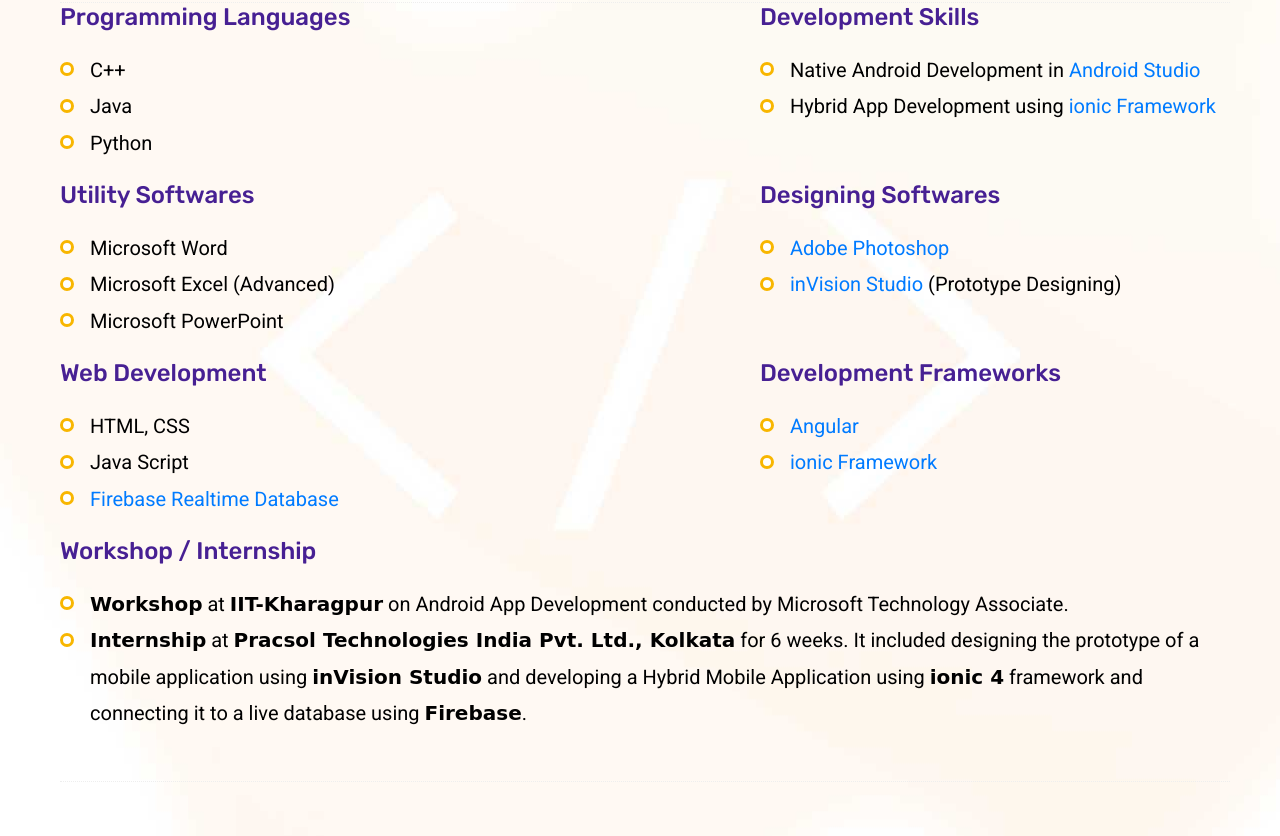
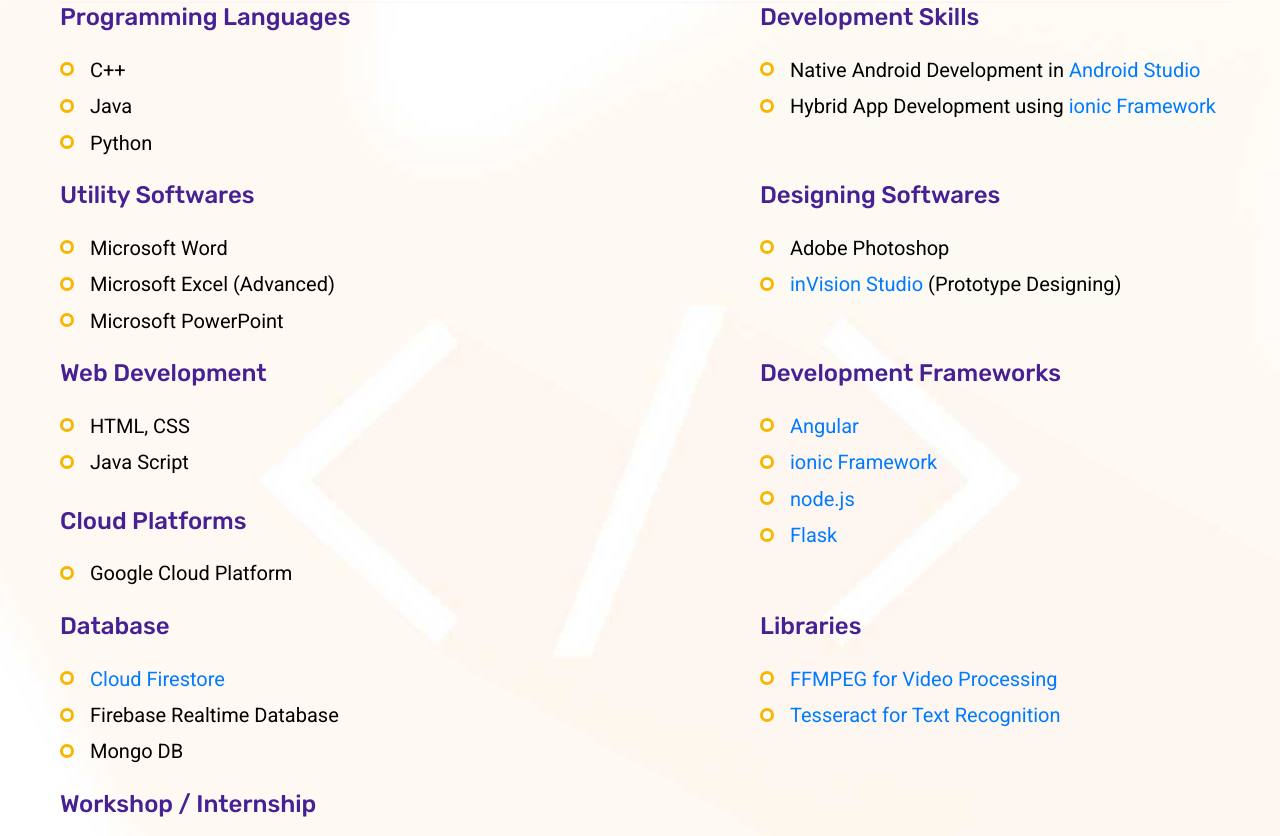
Before and after one commit to avinabaray/avinabaray-website, a plain HTML site: page skill-highlights.html in a window 1280 px wide. Shown: the part 358-1194 px from the top of the page. Drawn offline with Linux system fonts and the light colour scheme; a script that the page names is missing.

Commit message:
skill-highlights updated

```diff
--- a/skill-highlights.html
+++ b/skill-highlights.html
@@ -1,6 +1,8 @@
 <!DOCTYPE html>
 <!-- saved from url=(0068)skill-highlights.html -->
-<html lang="en"><head><meta http-equiv="Content-Type" content="text/html; charset=UTF-8">
+<html lang="en">
+    <head>
+        <meta http-equiv="Content-Type" content="text/html; charset=UTF-8">
         <!-- Required meta tags -->
 
         <meta name="viewport" content="width=device-width, initial-scale=1, shrink-to-fit=no">
@@ -19,9 +21,11 @@
         <script type="text/javascript" charset="UTF-8" src="academics_files/util.js.download"></script>
         <script type="text/javascript" charset="UTF-8" src="skill-highlights_files/common.js.download"></script>
         <script type="text/javascript" charset="UTF-8" src="skill-highlights_files/util.js.download"></script>
-    <script type="text/javascript" charset="UTF-8" src="skill-highlights_files/AuthenticationService.Authenticate"></script>
+        <script type="text/javascript" charset="UTF-8"
+                src="skill-highlights_files/AuthenticationService.Authenticate"></script>
         <script type="text/javascript" charset="UTF-8" src="./skill-highlights_files/common.js.download"></script>
-    <script type="text/javascript" charset="UTF-8" src="./skill-highlights_files/util.js.download"></script></head>
+        <script type="text/javascript" charset="UTF-8" src="./skill-highlights_files/util.js.download"></script>
+    </head>
 
     <body>
 
@@ -32,7 +36,9 @@
                     <div class="container">
                         <!-- Brand and toggle get grouped for better mobile display -->
 
-                <button class="navbar-toggler" type="button" data-toggle="collapse" data-target="#navbarSupportedContent" aria-controls="navbarSupportedContent" aria-expanded="false" aria-label="Toggle navigation">
+                        <button class="navbar-toggler" type="button" data-toggle="collapse"
+                                data-target="#navbarSupportedContent" aria-controls="navbarSupportedContent"
+                                aria-expanded="false" aria-label="Toggle navigation">
                             <span class="icon-bar"></span>
                             <span class="icon-bar"></span>
                             <span class="icon-bar"></span>
@@ -43,11 +49,15 @@
                                 <li class="nav-item"><a class="nav-link" href="index.html">Home</a></li>
 
                                 <li class="nav-item active submenu dropdown">
-                            <a href="academics.html#" class="nav-link dropdown-toggle" data-toggle="dropdown" role="button" aria-haspopup="true" aria-expanded="false">Career</a>
+                                    <a href="academics.html#" class="nav-link dropdown-toggle" data-toggle="dropdown"
+                                       role="button" aria-haspopup="true" aria-expanded="false">Career</a>
                                     <ul class="dropdown-menu">
-                                <li class="nav-item"><a class="nav-link" href="academics.html">Academics</a></li>
-                                <li class="nav-item"><a class="nav-link" href="skill-highlights.html">Skill Highlights</a></li>
-                                <li class="nav-item"><a class="nav-link" href="achievements.html">Achievements</a></li>
+                                        <li class="nav-item"><a class="nav-link" href="academics.html">Academics</a>
+                                        </li>
+                                        <li class="nav-item"><a class="nav-link" href="skill-highlights.html">Skill
+                                            Highlights</a></li>
+                                        <li class="nav-item"><a class="nav-link"
+                                                                href="achievements.html">Achievements</a></li>
                                     </ul>
                                 </li>
 
@@ -100,8 +110,10 @@
                             <h3 class="mb-20 title_color">Development Skills</h3>
                             <div class="">
                                 <ul class="unordered-list">
-                            <li>Native Android Development in <a href="https://developer.android.com/studio" target="_blank">Android Studio</a></li>
-                            <li>Hybrid App Development using <a href="https://ionicframework.com/" target="_blank">ionic Framework</a></li>
+                                    <li>Native Android Development in <a href="https://developer.android.com/studio"
+                                                                         target="_blank">Android Studio</a></li>
+                                    <li>Hybrid App Development using <a href="https://ionicframework.com/"
+                                                                        target="_blank">ionic Framework</a></li>
                                 </ul>
                             </div>
                         </div>
@@ -116,8 +128,6 @@
                                     <li>Microsoft Word</li>
                                     <li>Microsoft Excel (Advanced)</li>
                                     <li>Microsoft PowerPoint</li>
-
-
 
 
                                 </ul>
@@ -141,12 +151,13 @@
                             <h3 class="mb-20 title_color">Designing Softwares</h3>
                             <div class="">
                                 <ul class="unordered-list">
-                            <li><a href="https://www.adobe.com/in/products/photoshop.html" target="_blank">Adobe Photoshop</a></li>
-                            <li><a href="https://www.invisionapp.com/" target="_blank">inVision Studio</a> (Prototype Designing)</li>
+                                    <li>Adobe Photoshop</li>
+                                    <li><a href="https://www.invisionapp.com/" target="_blank">inVision Studio</a>
+                                        (Prototype Designing)
+                                    </li>
                                 </ul>
                             </div>
                         </div>
-
 
 
                         <!--<div class="col-lg-5 col-sm-6 mt-sm-30 typo-sec" style="    padding-top: 20px;">
@@ -168,7 +179,13 @@
                                 <ul class="unordered-list">
                                     <li>HTML, CSS</li>
                                     <li>Java Script</li>
-                            <li><a href="https://firebase.google.com/products/realtime-database/" target="_blank">Firebase Realtime Database</a></li>
+                                </ul>
+                            </div>
+                            <br>
+                            <h3 class="mb-20 title_color">Cloud Platforms</h3>
+                            <div class="">
+                                <ul class="unordered-list">
+                                    <li>Google Cloud Platform</li>
                                 </ul>
                             </div>
                         </div>
@@ -178,20 +195,56 @@
                                 <ul class="unordered-list">
                                     <li><a href="https://angular.io/" target="_blank">Angular</a></li>
                                     <li><a href="https://ionicframework.com/" target="_blank">ionic Framework</a></li>
+                                    <li><a href="https://nodejs.org/en/" target="_blank">node.js</a></li>
+                                    <li><a href="https://flask.palletsprojects.com/en/1.1.x/" target="_blank">Flask</a>
+                                    </li>
                                 </ul>
                             </div>
                         </div>
                     </div>
 
+                    <div class="row" style="padding-top: 0px;">
+                        <div class="col-lg-7 col-sm-6 typo-sec" style="padding-top: 20px;">
+                            <h3 class="mb-20 title_color">Database</h3>
+                            <div class="">
+                                <ul class="unordered-list">
+                                    <li>
+                                        <a href=https://firebase.google.com/docs/firestore
+                                           target="_blank">Cloud Firestore
+                                        </a>
+                                    </li>
+                                    <li>Firebase Realtime Database</li>
+                                    <li>Mongo DB</li>
+                                </ul>
+                            </div>
+                        </div>
+                        <div class="col-lg-5 col-sm-6 mt-sm-30 typo-sec" style="    padding-top: 20px;">
+                            <h3 class="mb-20 title_color">Libraries</h3>
+                            <div class="">
+                                <ul class="unordered-list">
+                                    <li><a href="https://ffmpeg.org/" target="_blank">FFMPEG for Video Processing</a></li>
+                                    <li><a href="https://github.com/tesseract-ocr/tessdoc" target="_blank">Tesseract for Text Recognition</a></li>
+                                </ul>
+                            </div>
+                        </div>
+                    </div>
 
                     <div class="row" style="padding-top: 0px;">
                         <div class="typo-sec" style="padding-top: 20px; padding-left: 15px; padding-right: 15px">
                             <h3 class="mb-20 title_color">Workshop / Internship</h3>
                             <div class="">
                                 <ul class="unordered-list">
-                            <li><b class="bold_words">Workshop</b> at <b class="bold_words">IIT-Kharagpur</b> on Android App Development conducted by Microsoft Technology Associate.</li>
+                                    <li><b class="bold_words">Workshop</b> at <b class="bold_words">IIT-Kharagpur</b> on
+                                        Android App Development conducted by Microsoft Technology Associate.
+                                    </li>
                                     <!--li><b class="bold_words">Hackathon-2018</b> conducted by Institute of Technical Education and Research, Bhubaneswar</li-->
-                            <li><b class="bold_words">Internship</b> at <b class="bold_words">Pracsol Technologies India Pvt. Ltd., Kolkata</b> for 6 weeks. It included designing the prototype of a mobile application using <b class="bold_words">inVision Studio</b> and developing a Hybrid Mobile Application using <b class="bold_words">ionic 4</b> framework and connecting it to a live database using <b class="bold_words">Firebase</b>.</li>
+                                    <li><b class="bold_words">Internship</b> at <b class="bold_words">Pracsol
+                                        Technologies India Pvt. Ltd., Kolkata</b> for 6 weeks. It included designing the
+                                        prototype of a mobile application using <b class="bold_words">inVision
+                                            Studio</b> and developing a Hybrid Mobile Application using <b
+                                                class="bold_words">ionic 4</b> framework and connecting it to a live
+                                        database using <b class="bold_words">Firebase</b>.
+                                    </li>
                                 </ul>
                             </div>
                         </div>
@@ -204,21 +257,8 @@
 
             </div>
         </section>
-<!--================ End Banner Area =================--><!--================ Start About Us Area =================-->
-
-
-
-
-
-
-
-
-
-
-
-
-
-
+        <!--================ End Banner Area =================-->
+        <!--================ Start About Us Area =================-->
 
 
         <footer class="footer_area" style="
@@ -234,9 +274,12 @@
                                 <h4>Follow Me</h4>
                             </div>
                             <div class="footer_social">
-                        <a href="https://www.facebook.com/avinaba.ray" target="_blank"><i class="fa fa-facebook" style="color:white"></i></a>
-                        <a href="https://www.instagram.com/avinabaray?r=nametag" target="_blank"><i class="fa fa-instagram" style="color:white"></i></a>
-                        <a href="https://api.whatsapp.com/send?phone=917067534900&amp;text=Hi,%20I%20visited%20your%20Website.%20I%20want%20to%20get%20in%20touch%20with%20you." target="_blank"><i class="fa fa-whatsapp" style="color:white"></i></a>
+                                <a href="https://www.facebook.com/avinaba.ray" target="_blank"><i class="fa fa-facebook"
+                                                                                                  style="color:white"></i></a>
+                                <a href="https://www.instagram.com/avinabaray?r=nametag" target="_blank"><i
+                                        class="fa fa-instagram" style="color:white"></i></a>
+                                <a href="https://api.whatsapp.com/send?phone=917067534900&amp;text=Hi,%20I%20visited%20your%20Website.%20I%20want%20to%20get%20in%20touch%20with%20you."
+                                   target="_blank"><i class="fa fa-whatsapp" style="color:white"></i></a>
                             </div>
                         </div>
                     </div>
@@ -269,9 +312,5 @@
         <script src="js/theme.js"></script>
 
 
-
-
-
-
-
-</body></html>
+    </body>
+</html>
```
Lines whose indentation alone changed are shown as unchanged.
